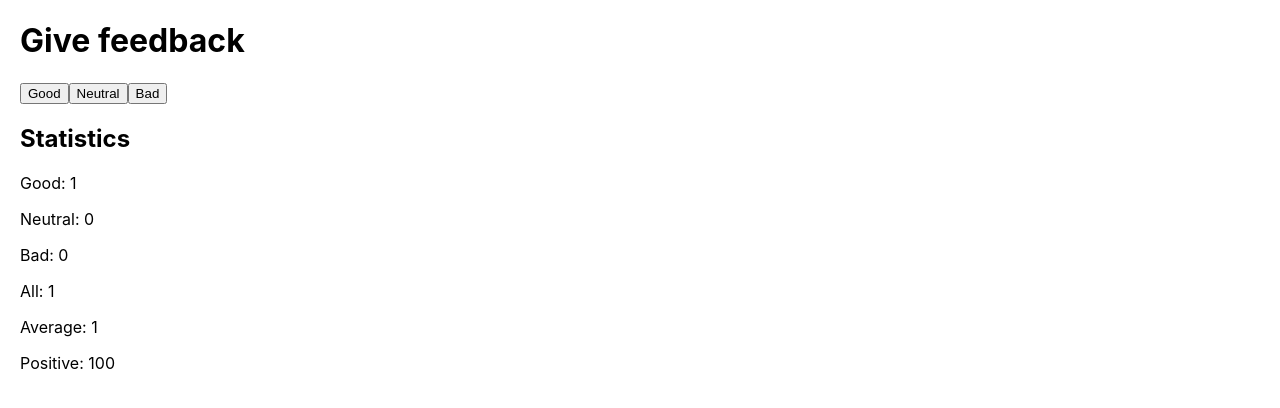
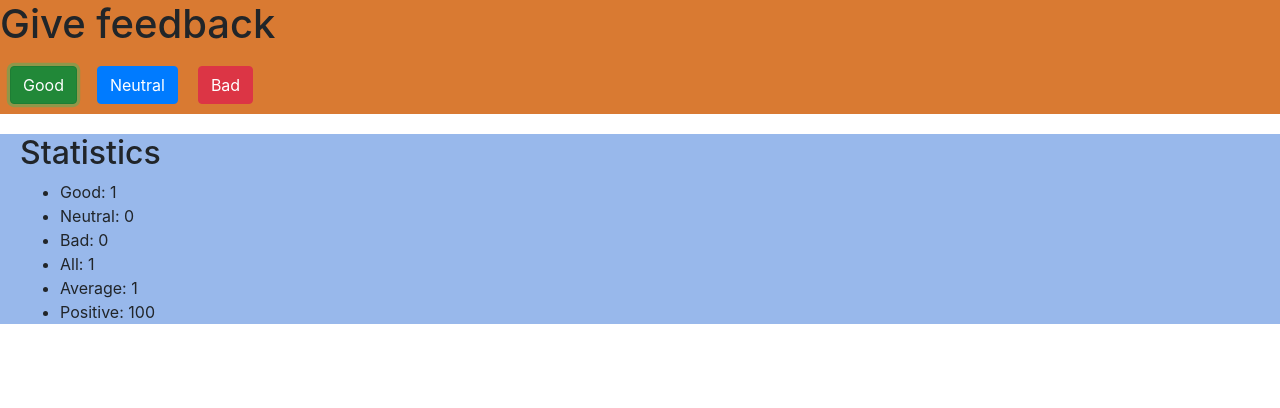
Before and after one commit to wilsonturpo/DAWA-lab04-react-hooks, a React (Create React App) app in the folder votaciones/: page / in a window 1280 px wide. Both pictures are taken after a click on the button "Good". Shown: the top 408 px of the page. Built offline with nearby package versions, Linux system fonts and the light colour scheme.

Commit message:
Septimo commit -agregando estilos

```diff
--- a/votaciones/package.json
+++ b/votaciones/package.json
@@ -6,6 +6,7 @@
     "@testing-library/jest-dom": "^5.11.10",
     "@testing-library/react": "^11.2.6",
     "@testing-library/user-event": "^12.8.3",
+    "bootstrap": "^4.6.0",
     "react": "^17.0.2",
     "react-dom": "^17.0.2",
     "react-scripts": "4.0.3",
--- a/votaciones/src/App.js
+++ b/votaciones/src/App.js
@@ -43,16 +43,16 @@ const App = () => {
 
   return (
     <Fragment>
-      <div style={{margin:20}}>
-      <h1>Give feedback</h1>
-      <div>
-        <Button text="Good" value={handleGood}/>
-        <Button text="Neutral" value={handleNeutral}/>
-        <Button text="Bad" value={handleBad}/>
-      </div>
+      <div style={{background:"#d97a32"}}>
+        <h1>Give feedback</h1>
+        <div>
+          <Button text="Good" value={handleGood} color="btn btn-success"/>
+          <Button text="Neutral" value={handleNeutral} color="btn btn-primary"/>
+          <Button text="Bad" value={handleBad} color="btn btn-danger"/>
+        </div>
 
       </div>
-
+      <div style={{background:"#98b8eb"}}>
       <Statistics
         good={good}
         neutral={neutral}
@@ -61,6 +61,8 @@ const App = () => {
         average={average && average / total}
         positive={good && good*100 / total}
       />
+      </div>
+
     </Fragment>
 
   )
--- a/votaciones/src/components/Button.js
+++ b/votaciones/src/components/Button.js
@@ -3,7 +3,11 @@ import React, { useState } from 'react';
 const Button = (props) => {
 
   return (
-    <button onClick={props.value}>{props.text}</button>
+    <button
+        style={{margin:10}}
+        onClick={props.value}
+        className={props.color}
+    >{props.text}</button>
   )
 }
 
--- a/votaciones/src/components/Statistics.js
+++ b/votaciones/src/components/Statistics.js
@@ -11,15 +11,15 @@ const Statistics = (props) => {
       {props.all ==0 ? (
         <p>No feedback given</p>
       ) : (
-        <div>
-            <p>Good: {props.good}</p>
-            <p>Neutral: {props.neutral}</p>
-            <p>Bad: {props.bad}</p>
-            <p>All: {props.all}</p>
+        <ul>
+            <li>Good: {props.good}</li>
+            <li>Neutral: {props.neutral}</li>
+            <li>Bad: {props.bad}</li>
+            <li>All: {props.all}</li>
 
-            <p>Average: {props.average}</p>
-            <p>Positive: {props.positive}</p>
-        </div>
+            <li>Average: {props.average}</li>
+            <li>Positive: {props.positive}</li>
+        </ul>
       )}
 
 
--- a/votaciones/src/index.js
+++ b/votaciones/src/index.js
@@ -3,6 +3,7 @@ import ReactDOM from 'react-dom';
 import './index.css';
 import App from './App';
 import reportWebVitals from './reportWebVitals';
+import 'bootstrap/dist/css/bootstrap.min.css';
 
 ReactDOM.render(
   <React.StrictMode>
```
Also changed, not shown: 1 other file (tests, documents, lock files or other folders).
